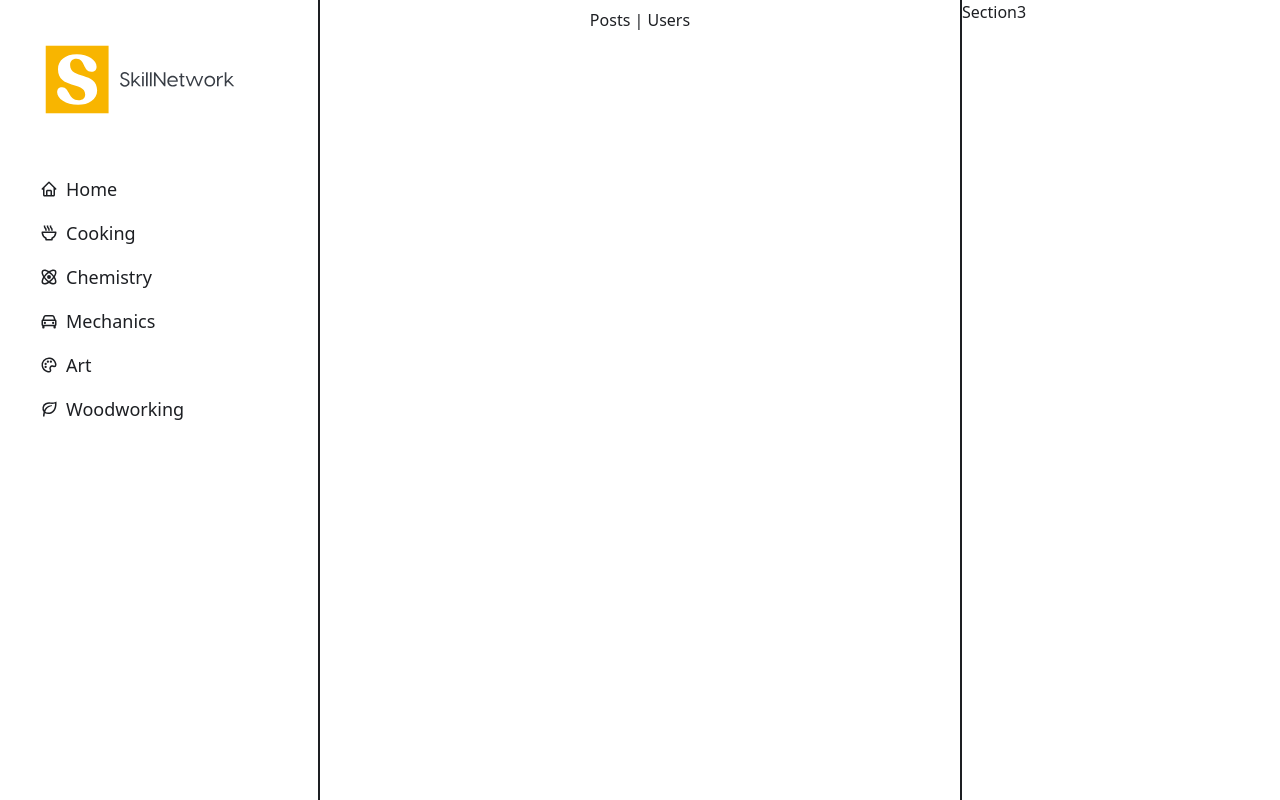
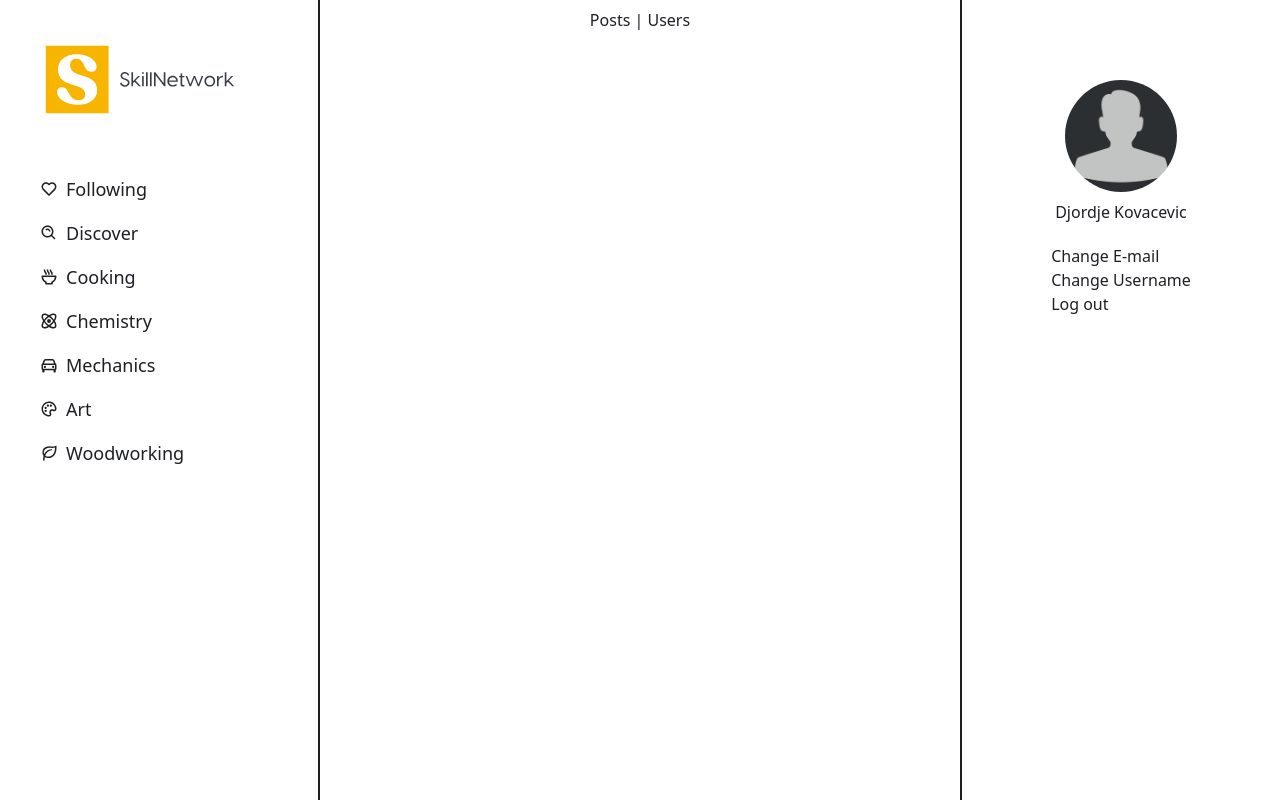
Before and after one commit to KDjole/SkillNetwork, a React (Vite) app: page / in a window 1280 px wide. Built offline with nearby package versions, Linux system fonts and the light colour scheme.

Commit message:
Edited how profile side should look like

```diff
--- a/src/Pages/Components/HomePage/MenuLeft/MenuLeftOptions.jsx
+++ b/src/Pages/Components/HomePage/MenuLeft/MenuLeftOptions.jsx
@@ -1,14 +1,16 @@
 import {
-  BiHome,
+  BiHeart,
   BiPalette,
   BiBowlHot,
   BiLeaf,
   BiAtom,
   BiCar,
+  BiSearchAlt,
 } from "react-icons/bi";
 
 const optionsArray = [
-  { text: `Home`, icon: BiHome },
+  { text: `Following`, icon: BiHeart },
+  { text: `Discover`, icon: BiSearchAlt },
   { text: `Cooking`, icon: BiBowlHot },
   { text: `Chemistry`, icon: BiAtom },
   { text: `Mechanics`, icon: BiCar },
--- a/src/Pages/Components/HomePage/Profile.jsx
+++ b/src/Pages/Components/HomePage/Profile.jsx
@@ -1,7 +1,13 @@
+import ProfileOptions from "../Profile/ProfileOptions";
+import ProfilePicture from "../Profile/ProfilePicture";
+import ProfileName from "../Profile/ProfileName";
+
 export default function Profile() {
   return (
-    <div className="w-1/4 border-l-2 border-black">
-      <p>Section3</p>
+    <div className="w-1/4 border-l-2 border-black flex flex-col items-center pt-20">
+      <ProfilePicture />
+      <ProfileName />
+      <ProfileOptions />
     </div>
   );
 }
--- /dev/null
+++ b/src/Pages/Components/Profile/ProfileName.jsx
@@ -0,0 +1,3 @@
+export default function ProfileName() {
+  return <p className="mt-2">Djordje Kovacevic</p>;
+}
--- /dev/null
+++ b/src/Pages/Components/Profile/ProfileOptions.jsx
@@ -0,0 +1,9 @@
+export default function ProfileOptions() {
+  return (
+    <ul className="mt-5">
+      <li>Change E-mail</li>
+      <li>Change Username</li>
+      <li>Log out</li>
+    </ul>
+  );
+}
--- /dev/null
+++ b/src/Pages/Components/Profile/ProfilePicture.jsx
@@ -0,0 +1,9 @@
+export default function ProfilePicture() {
+  return (
+    <img
+      src="..\..\..\..\src\Images\profile.jpg"
+      alt=""
+      className="w-28 rounded-full"
+    />
+  );
+}
```
Also changed, not shown: src/Images/profile.jpg (added).
